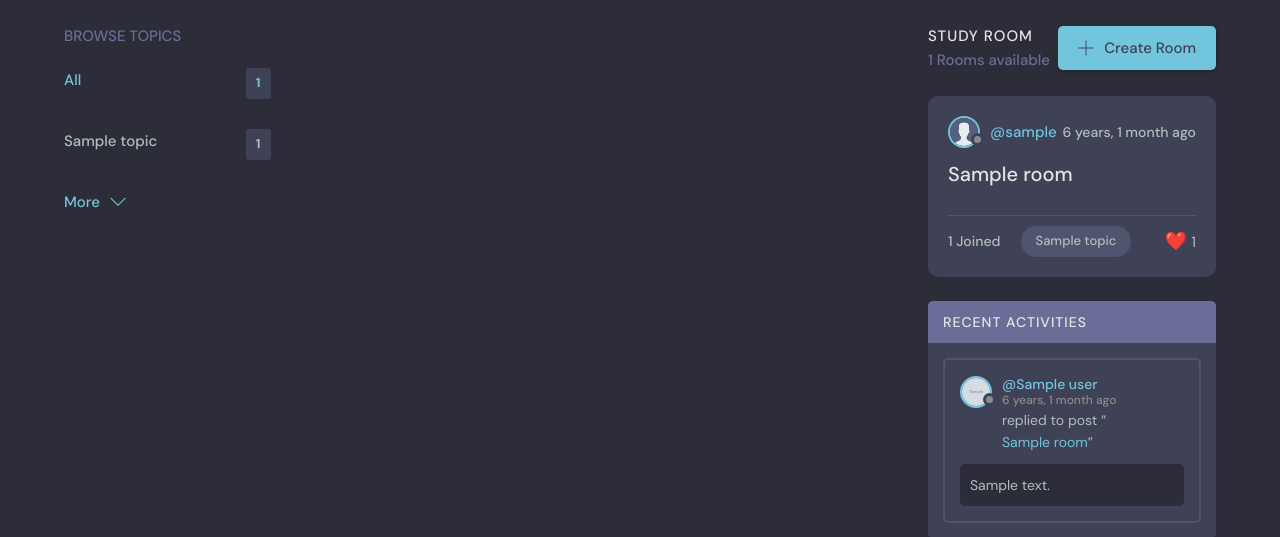
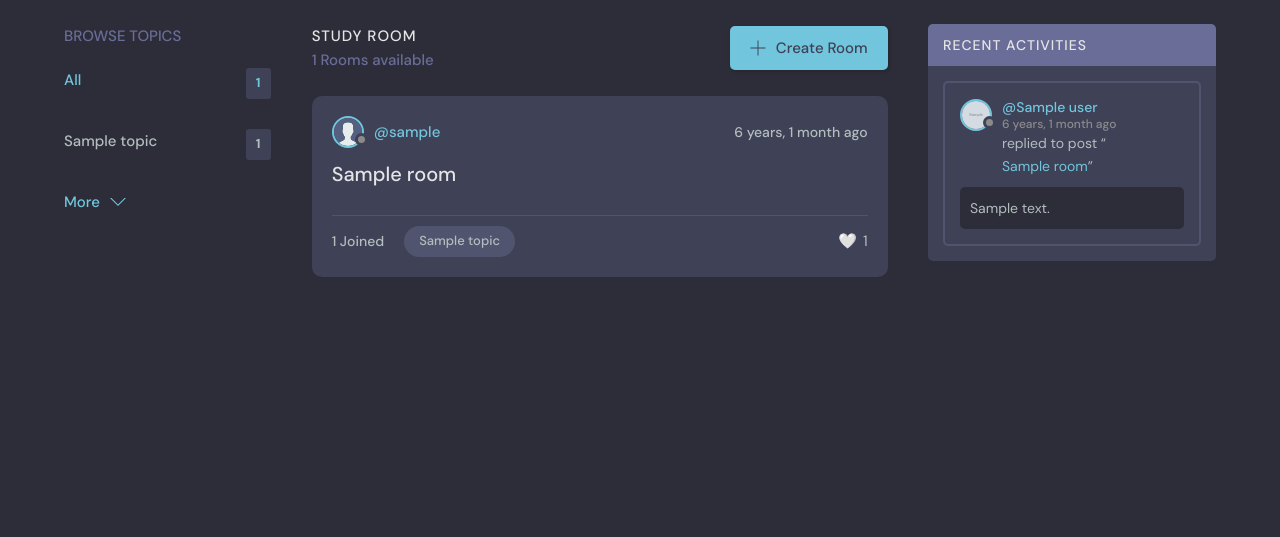
Before and after one commit to anubrr21/Studybud, a Django app: template base/templates/base/home.html in a window 1280 px wide. Shown: the part 114-651 px from the top of the page. Run offline with Django 5.2, Linux system fonts and the light colour scheme; the template is opened without the code that fills it: most values are stand-ins (such as "Sample title", 1, 10 or a date in 2020); grey boxes marked "Sample" are stand-in pictures.

Commit message:
The UI is fixed

```diff
--- a/base/templates/base/feed_component.html
+++ b/base/templates/base/feed_component.html
@@ -1,6 +1,9 @@
+{% load static %}
+
 {% for room in rooms %}
-{% load static %}
 <div class="roomListRoom">
+
+  <!-- HEADER -->
   <div class="roomListRoom__header">
     <a href="{% url 'user-profile' room.host.id %}" class="roomListRoom__author">
       <div class="avatar avatar--small">
@@ -18,32 +21,41 @@
     </div>
   </div>
 
+  <!-- CONTENT -->
   <div class="roomListRoom__content">
     <a href="{% url 'room' room.id %}">{{room.name}}</a>
   </div>
+
+  <!-- META -->
   <div class="roomListRoom__meta" style="display:flex; justify-content:space-between; align-items:center;">
 
-  <!-- Left Side -->
+    <!-- LEFT SIDE -->
     <div style="display:flex; gap:20px; align-items:center;">
       <a href="{% url 'room' room.id %}" class="roomListRoom__joined">
         {{room.participants.all.count}} Joined
       </a>
+
       <p class="roomListRoom__topic">{{room.topic.name}}</p>
     </div>
 
-  <!-- Right Side Like -->
-  <div>
-    <button
-      class="like-btn"
-      data-room="{{ room.id }}"
-      style="background:none;border:none;cursor:pointer;font-size:18px;"
-    >
+    <!-- RIGHT SIDE (LIKE) -->
+    <div style="display:flex; align-items:center; gap:6px; cursor:pointer;"
+         onclick="likeRoom({{ room.id }}, this)">
+
+        <span class="heart-icon">
+            {% if request.user in room.likes.all %}
                 ❤️
-    </button>
-    <span id="like-count-{{ room.id }}">
+            {% else %}
+                🤍
+            {% endif %}
+        </span>
+
+        <span class="like-count">
             {{ room.likes.count }}
         </span>
     </div>
 
   </div>
+
+</div>
 {% endfor %}
```
Lines whose indentation alone changed are shown as unchanged.
